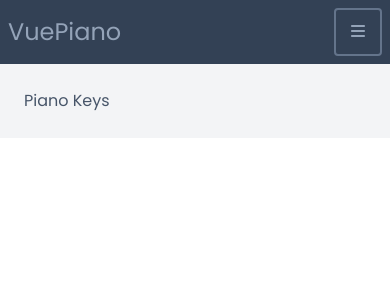
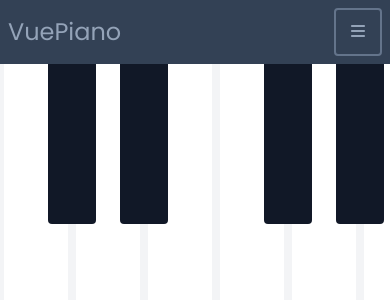
Before and after one commit to johanrdev/piano-keyboard-vue, a Vue app: page / in a window 390 px wide. Shown: the top 300 px of the page. Built offline with nearby package versions, Linux system fonts and the light colour scheme.

Commit message:
Create responsive keys

```diff
--- a/src/App.vue
+++ b/src/App.vue
@@ -31,7 +31,7 @@
   </nav>
 
   <main class="text-slate-600 leading-relaxed grow">
-    <section class="bg-gray-100 max-w-5xl mx-auto p-6 lg:my-8 lg:rounded-lg">
+    <section class="bg-gray-100 max-w-5xl mx-auto lg:my-8 lg:rounded-lg">
 
       <PianoKeys />
 
--- a/src/components/PianoKeys.vue
+++ b/src/components/PianoKeys.vue
@@ -1,15 +1,56 @@
 <template lang="html">
-  <div>
-    Piano Keys
-  </div>
+  <ul class="flex overflow-x-auto pb-8 sm:justify-center">
+    <li v-for="key in piano.keys" :key="key.base" class="shrink-0 rounded-b" :class="{
+      'w-16 h-60 mx-1 bg-white text-slate-500': key.color === 'W',
+      'w-12 h-40 -mx-6 z-10 bg-gray-900 text-slate-300': key.color === 'B'
+    }">
+      <button @click="trigger(key)" class="inline-flex justify-center items-end w-full h-full cursor-pointer select-none">
+        <span v-if="settings.labels.show">{{ key.base }}</span>
+      </button>
+    </li>
+  </ul>
 </template>
 <script>
+import { ref } from 'vue'
+
 export default {
   setup() {
+    const settings = ref({
+      labels: {
+        show: false
+      }
+    })
 
+    const piano = ref({
+      octave: { min: 2, max: 5, value: 3 },
+      keys: [
+        { base: 'C', color: 'W', pressed: false },
+        { base: 'C#', color: 'B', pressed: false },
+        { base: 'D', color: 'W', pressed: false },
+        { base: 'D#', color: 'B', pressed: false },
+
+        { base: 'E', color: 'W', pressed: false },
+        { base: 'F', color: 'W', pressed: false },
+        { base: 'F#', color: 'B', pressed: false },
+        { base: 'G', color: 'W', pressed: false },
+
+        { base: 'G#', color: 'B', pressed: false },
+        { base: 'A', color: 'W', pressed: false },
+        { base: 'A#', color: 'B', pressed: false },
+        { base: 'B', color: 'W', pressed: false },
+      ]
+    })
+
+    const trigger = (key) => {
+      console.log(key)
+    }
+
+    return {
+      settings,
+      piano,
+      trigger
+    }
   }
 }
 </script>
-<style lang="css">
-
-</style>
+<style lang="css"></style>
```
